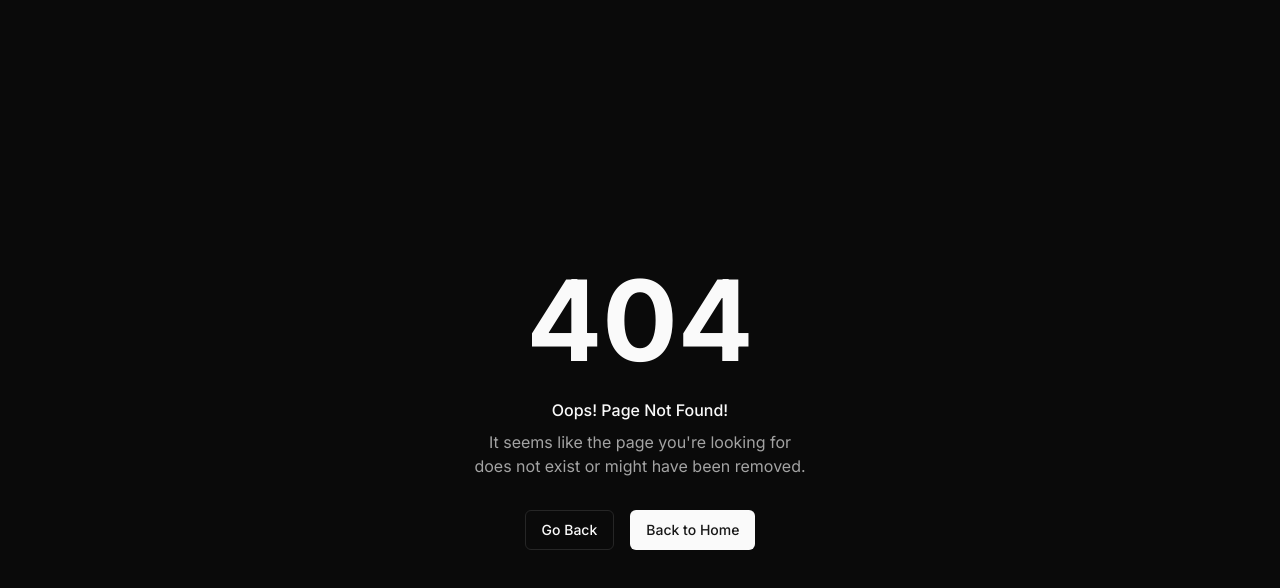
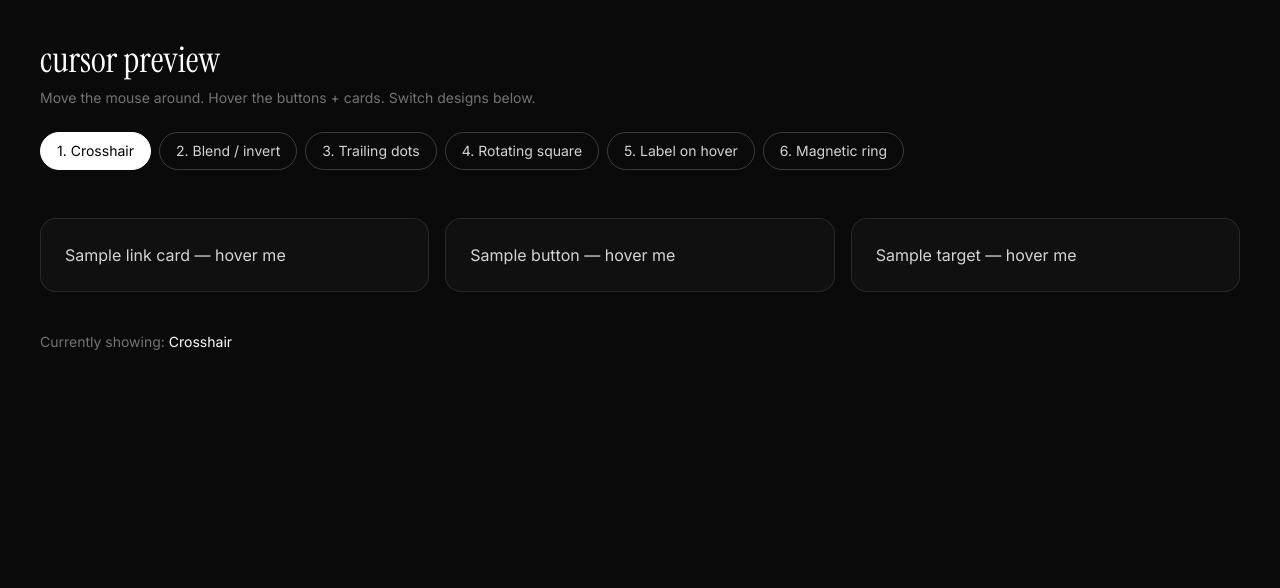
Before and after one commit to Ashik234/Personal-Website, a Next.js app: page /cursor-preview in a window 1280 px wide. Before the commit this address had no page. Shown: the top 588 px of the page. Built offline with nearby package versions, Linux system fonts and the light colour scheme.

Commit message:
chore: temp cursor-preview page (6 designs to choose from)

```diff
--- /dev/null
+++ b/src/app/cursor-preview/page.tsx
@@ -0,0 +1,187 @@
+// TEMP preview — compare 6 custom cursor designs. Delete after pick.
+"use client";
+import { useEffect, useRef, useState } from "react";
+import { motion } from "motion/react";
+
+type Variant = 1 | 2 | 3 | 4 | 5 | 6;
+
+const LABELS: Record<Variant, string> = {
+  1: "Crosshair",
+  2: "Blend / invert",
+  3: "Trailing dots",
+  4: "Rotating square",
+  5: "Label on hover",
+  6: "Magnetic ring",
+};
+
+function useMouse() {
+  const [pos, setPos] = useState({ x: -100, y: -100 });
+  const [hoverEl, setHoverEl] = useState<HTMLElement | null>(null);
+  useEffect(() => {
+    const move = (e: MouseEvent) => {
+      setPos({ x: e.clientX, y: e.clientY });
+      const el = (e.target as HTMLElement)?.closest(
+        "a, button, [data-target]",
+      ) as HTMLElement | null;
+      setHoverEl(el);
+    };
+    window.addEventListener("mousemove", move);
+    return () => window.removeEventListener("mousemove", move);
+  }, []);
+  return { pos, hoverEl, hovering: !!hoverEl };
+}
+
+/* 1 — Crosshair */
+function Crosshair() {
+  const { pos, hovering } = useMouse();
+  const s = hovering ? 26 : 18;
+  return (
+    <div className="pointer-events-none fixed left-0 top-0 z-[200]" style={{ transform: `translate(${pos.x}px, ${pos.y}px)` }}>
+      <div className="absolute bg-white" style={{ width: s, height: 1, left: -s / 2, top: 0 }} />
+      <div className="absolute bg-white" style={{ width: 1, height: s, left: 0, top: -s / 2 }} />
+    </div>
+  );
+}
+
+/* 2 — Blend / invert circle */
+function Blend() {
+  const { pos, hovering } = useMouse();
+  return (
+    <motion.div
+      className="pointer-events-none fixed left-0 top-0 z-[200] rounded-full bg-white mix-blend-difference"
+      animate={{ x: pos.x - (hovering ? 22 : 9), y: pos.y - (hovering ? 22 : 9), width: hovering ? 44 : 18, height: hovering ? 44 : 18 }}
+      transition={{ type: "spring", stiffness: 400, damping: 30 }}
+    />
+  );
+}
+
+/* 3 — Trailing dots */
+function Trailing() {
+  const { pos } = useMouse();
+  const trail = [0, 1, 2, 3];
+  return (
+    <>
+      {trail.map((i) => (
+        <motion.div
+          key={i}
+          className="pointer-events-none fixed left-0 top-0 z-[200] rounded-full bg-white"
+          animate={{ x: pos.x - 3, y: pos.y - 3 }}
+          transition={{ type: "spring", stiffness: 200 - i * 40, damping: 20, mass: 0.4 + i * 0.2 }}
+          style={{ width: 6 - i, height: 6 - i, opacity: 1 - i * 0.22 }}
+        />
+      ))}
+    </>
+  );
+}
+
+/* 4 — Rotating square */
+function Square() {
+  const { pos, hovering } = useMouse();
+  return (
+    <motion.div
+      className="pointer-events-none fixed left-0 top-0 z-[200] border border-white/70"
+      animate={{ x: pos.x - (hovering ? 18 : 10), y: pos.y - (hovering ? 18 : 10), width: hovering ? 36 : 20, height: hovering ? 36 : 20, rotate: hovering ? 135 : 45 }}
+      transition={{ type: "spring", stiffness: 300, damping: 22 }}
+    />
+  );
+}
+
+/* 5 — Label on hover */
+function LabelCursor() {
+  const { pos, hoverEl, hovering } = useMouse();
+  const label = hoverEl?.getAttribute("data-label") || (hovering ? "open" : "");
+  return (
+    <div className="pointer-events-none fixed left-0 top-0 z-[200]" style={{ transform: `translate(${pos.x}px, ${pos.y}px)` }}>
+      <div className="absolute h-2 w-2 -translate-x-1/2 -translate-y-1/2 rounded-full bg-white" />
+      {label && (
+        <span className="absolute left-3 top-3 rounded-full bg-white px-2 py-0.5 text-[10px] font-medium text-black">
+          {label}
+        </span>
+      )}
+    </div>
+  );
+}
+
+/* 6 — Magnetic ring (snaps to hovered element) */
+function Magnetic() {
+  const { pos, hoverEl } = useMouse();
+  const rect = hoverEl?.getBoundingClientRect();
+  const ring = rect
+    ? { x: rect.left - 4, y: rect.top - 4, w: rect.width + 8, h: rect.height + 8, r: 12 }
+    : { x: pos.x - 16, y: pos.y - 16, w: 32, h: 32, r: 9999 };
+  return (
+    <>
+      <motion.div
+        className="pointer-events-none fixed left-0 top-0 z-[200] border border-white/60"
+        animate={{ x: ring.x, y: ring.y, width: ring.w, height: ring.h, borderRadius: ring.r }}
+        transition={{ type: "spring", stiffness: 350, damping: 30 }}
+      />
+      <motion.div
+        className="pointer-events-none fixed left-0 top-0 z-[200] h-1.5 w-1.5 rounded-full bg-white"
+        animate={{ x: pos.x - 3, y: pos.y - 3 }}
+        transition={{ type: "tween", duration: 0 }}
+      />
+    </>
+  );
+}
+
+const MAP: Record<Variant, () => JSX.Element> = {
+  1: Crosshair,
+  2: Blend,
+  3: Trailing,
+  4: Square,
+  5: LabelCursor,
+  6: Magnetic,
+};
+
+export default function CursorPreview() {
+  const [v, setV] = useState<Variant>(1);
+  const Cursor = MAP[v];
+  const containerRef = useRef<HTMLDivElement>(null);
+
+  return (
+    <main
+      ref={containerRef}
+      className="min-h-screen bg-[hsl(0_0%_4%)] p-10 text-neutral-300"
+      style={{ cursor: "none" }}
+    >
+      <Cursor />
+
+      <h1 className="font-serif text-4xl text-white">cursor preview</h1>
+      <p className="mt-2 text-sm text-neutral-500">
+        Move the mouse around. Hover the buttons + cards. Switch designs below.
+      </p>
+
+      <div className="mt-6 flex flex-wrap gap-2">
+        {([1, 2, 3, 4, 5, 6] as Variant[]).map((n) => (
+          <button
+            key={n}
+            onClick={() => setV(n)}
+            className={`rounded-full border px-4 py-2 text-sm transition ${
+              v === n ? "border-white bg-white text-black" : "border-white/20 text-neutral-300 hover:border-white/40"
+            }`}
+          >
+            {n}. {LABELS[n]}
+          </button>
+        ))}
+      </div>
+
+      {/* sample hover targets */}
+      <div className="mt-12 grid grid-cols-1 gap-4 md:grid-cols-3">
+        <a href="#" data-label="view" className="rounded-2xl border border-white/10 bg-neutral-900/50 p-6 hover:border-white/30">
+          Sample link card — hover me
+        </a>
+        <button data-label="open" className="rounded-2xl border border-white/10 bg-neutral-900/50 p-6 text-left hover:border-white/30">
+          Sample button — hover me
+        </button>
+        <div data-target data-label="drag" className="rounded-2xl border border-white/10 bg-neutral-900/50 p-6">
+          Sample target — hover me
+        </div>
+      </div>
+
+      <p className="mt-10 text-sm text-neutral-500">
+        Currently showing: <span className="text-white">{LABELS[v]}</span>
+      </p>
+    </main>
+  );
+}
```
